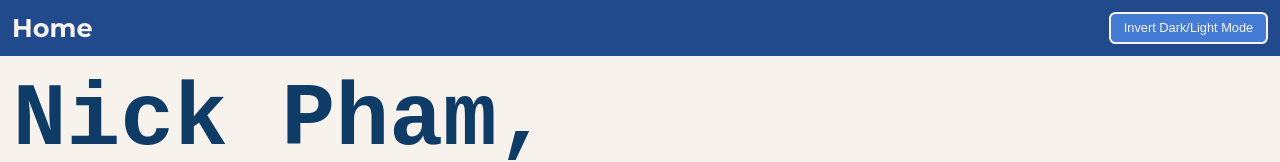
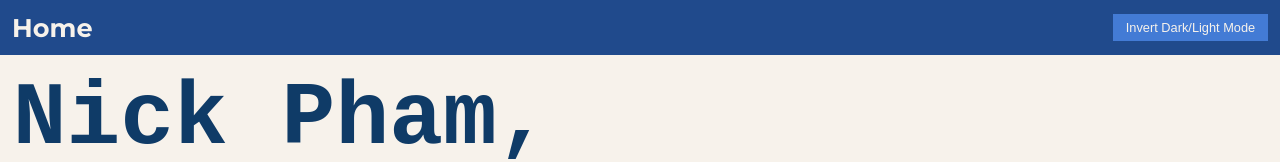
Before and after one commit to NickPham21/cse134-hw2, a plain HTML site: page index.html in a window 1280 px wide. Shown: the top 162 px of the page. Drawn offline with Linux system fonts and the light colour scheme.

Commit message:
button style change for "modern" look

```diff
--- a/styles.css
+++ b/styles.css
@@ -196,14 +196,12 @@ body {
         bttn-group {
             margin-left: auto; /* To align button group to the right */
             display: flex;
-            gap: 1rem; /* Space between buttons */
         }
         button {
             margin: 0; /* To align buttons to the right */
             font-size: 1rem;
             padding: 0.5rem 1rem;
-            border: 0.2rem solid var(--main-bg-color, white);
-            border-radius: 0.5rem;
+            border: 0rem;
             background-color: var(--button-bg-color, lightblue);
             color: var(--main-header-color, white);
             cursor: pointer;
```
